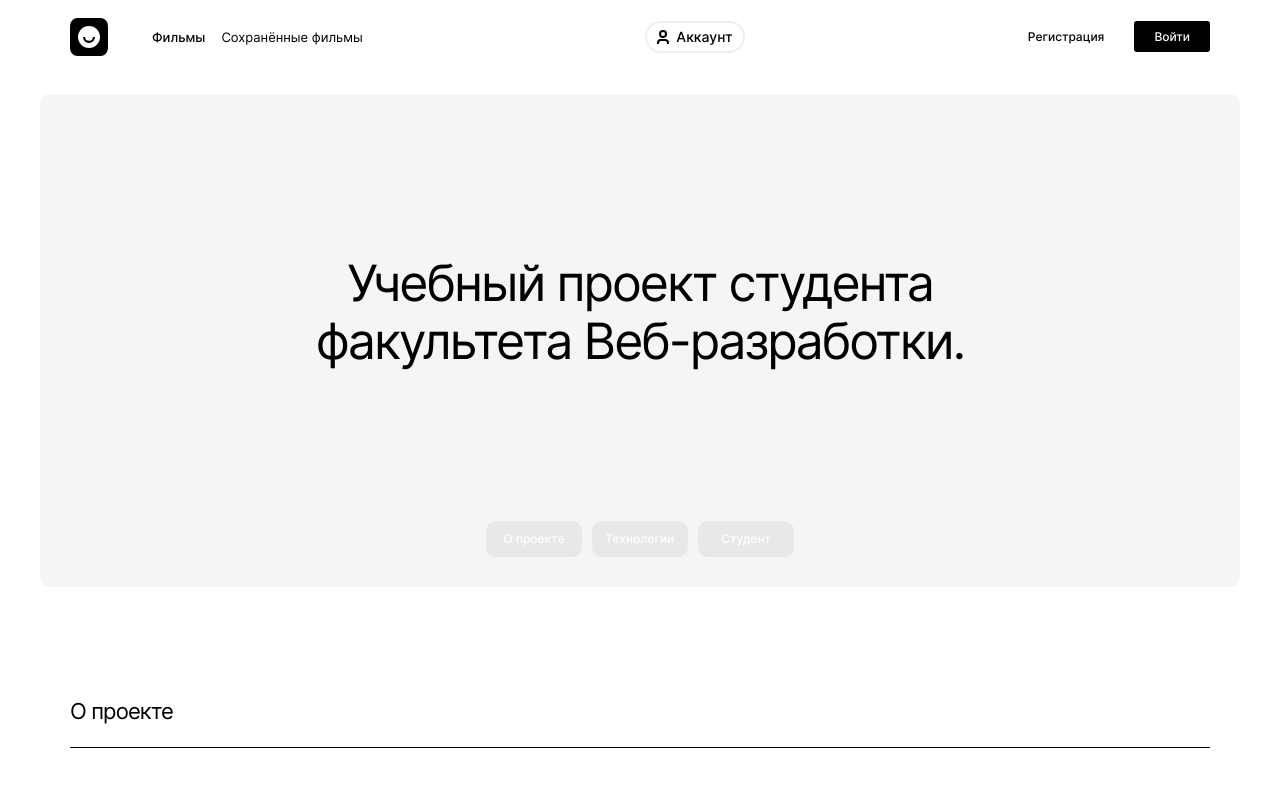
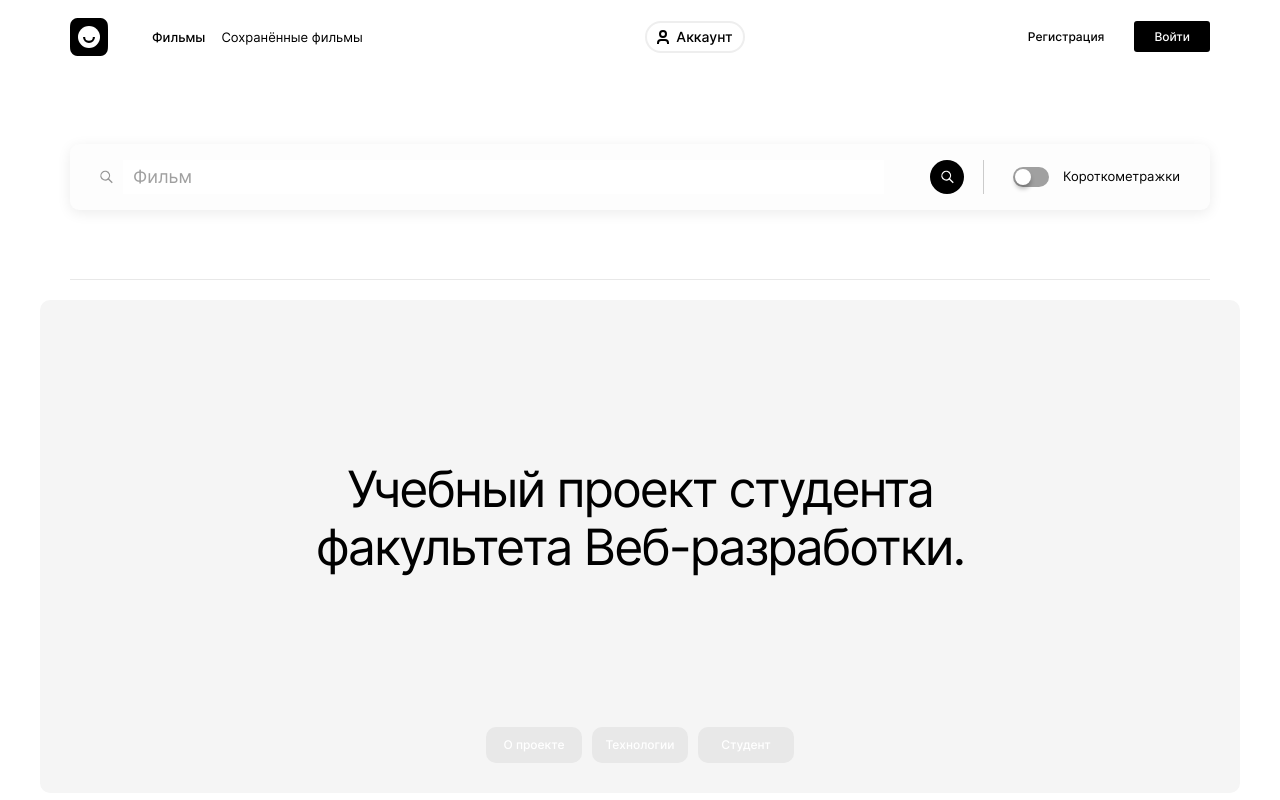
Before and after one commit to igorpodgorniy/movies-explorer-frontend, a React (Create React App) app: page / in a window 1280 px wide. Shown: the top 800 px of the page. Built offline with nearby package versions, Linux system fonts and the light colour scheme.

Commit message:
Сверстать десктопную версию формы поиска по фильмам

```diff
--- a/src/components/App/App.js
+++ b/src/components/App/App.js
@@ -2,11 +2,13 @@ import './App.css';
 import Header from '../Header/Header';
 import Footer from '../Footer/Footer';
 import Main from '../Main/Main';
+import SearchForm from '../SearchForm/SearchForm';
 
 function App() {
   return (
     <>
       <Header></Header>
+      <SearchForm></SearchForm>
       <Main></Main>
       <Footer></Footer>
     </>
--- a/src/components/SearchForm/SearchForm.css
+++ b/src/components/SearchForm/SearchForm.css
@@ -0,0 +1,137 @@
+.search-bar {
+  max-width: 1140px;
+  margin-top: 0;
+  margin-right: auto;
+  margin-bottom: 10px;
+  margin-left: auto;
+  padding-top: 70px;
+  padding-bottom: 69px;
+  border-bottom: 1px solid #E8E8E8;
+}
+
+.search-bar__container {
+  background-color: #FDFDFD;
+  border-radius: 9px;
+  box-shadow: 0px 3px 14px rgba(0, 0, 0, 0.08);
+  padding-top: 16px;
+  padding-right: 30px;
+  padding-bottom: 16px;
+  padding-left: 19px;
+  display: flex;
+}
+
+.search-bar__icon {
+  background-image: url(../../images/search-icon-grey.svg);
+  background-repeat: no-repeat;
+  width: 34px;
+  height: 34px;
+}
+
+.search-bar__input {
+  width: 761px;
+  padding-left: 10px;
+  border: 0;
+  font-family: 'Inter', 'Arial', sans-serif;
+  font-weight: 400;
+  font-size: 18px;
+  line-height: 1.11;
+  color: #000000;
+}
+
+.search-bar__input:focus-visible {
+  border: 0;
+  background-color: #FDFDFD;
+  outline: 0;
+}
+
+.search-bar__input::-webkit-input-placeholder {
+  color: #A0A0A0;
+}
+
+.search-bar__input::-moz-placeholder {
+  color: #A0A0A0;
+}
+
+.search-bar__button {
+  border: 0;
+  background-color: #000000;
+  width: 34px;
+  height: 34px;
+  border-radius: 48px;
+  margin-left: 46px;
+  margin-right: 19px;
+  cursor: pointer;
+  background-image: url(../../images/search-icon-white.svg);
+  background-repeat: no-repeat;
+  background-position: 6px 6px;
+  transition: opacity .3s;
+}
+
+.search-bar__button:hover {
+  opacity: .7;
+  transition: opacity .3s;
+}
+
+.search-bar__button:active {
+  margin-top: 2px;
+  margin-bottom: -2px;
+  transition: margin-top .2s, margin-bottom .2s;
+}
+
+.search-bar__short-film {
+  padding-left: 29px;
+  border-left: 1px solid #CBCBCB;
+  display: flex;
+  align-items: center;
+}
+
+.search-bar__checkbox {
+  height: 0;
+  width: 0;
+  visibility: hidden;
+}
+
+.search-bar__checkbox-label {
+  cursor: pointer;
+  width: 36px;
+  height: 20px;
+  background: #A0A0A0;
+  display: block;
+  border-radius: 20px;
+  position: relative;
+}
+
+.search-bar__checkbox-label:after {
+  content: '';
+  position: absolute;
+  top: 10%;
+  left: 2px;
+  width: 16px;
+  height: 16px;
+  background: #FFFFFF;
+  border-radius: 16px;
+  box-shadow: 0px 4px 4px rgba(0, 0, 0, 0.25);
+  transition: 0.3s;
+}
+
+.search-bar__checkbox:checked + .search-bar__checkbox-label {
+  background: #2BE080;
+}
+
+.search-bar__checkbox:checked + .search-bar__checkbox-label:after{
+  left: calc(100% - 2px);
+	transform: translateX(-100%);
+}
+
+.search-bar__checkbox-label:active:after {
+  width: 21px;
+}
+
+.search-bar__checkbox-text {
+  font-family: 'Inter', 'Arial', sans-serif;
+  font-weight: 400;
+  font-size: 13px;
+  line-height: 1.38;
+  color: #000000;
+  padding-left: 14px;
+}
--- a/src/components/SearchForm/SearchForm.js
+++ b/src/components/SearchForm/SearchForm.js
@@ -0,0 +1,20 @@
+import './SearchForm.css';
+
+function SearchForm() {
+  return (
+    <form className="search-bar">
+      <div className="search-bar__container">
+        <span className="search-bar__icon"></span>
+        <input type="search" className="search-bar__input" placeholder="Фильм"/>
+        <button type="button" className="search-bar__button"></button>
+        <div className="search-bar__short-film">
+          <input type="checkbox" className="search-bar__checkbox" id="shortFilm" />
+          <label for="shortFilm" className="search-bar__checkbox-label"></label>
+          <span className="search-bar__checkbox-text">Короткометражки</span>
+        </div>
+      </div>
+    </form>
+  );
+}
+
+export default SearchForm;
```
Also changed, not shown: src/images/search-icon-grey.svg (added), src/images/search-icon-white.svg (added).
